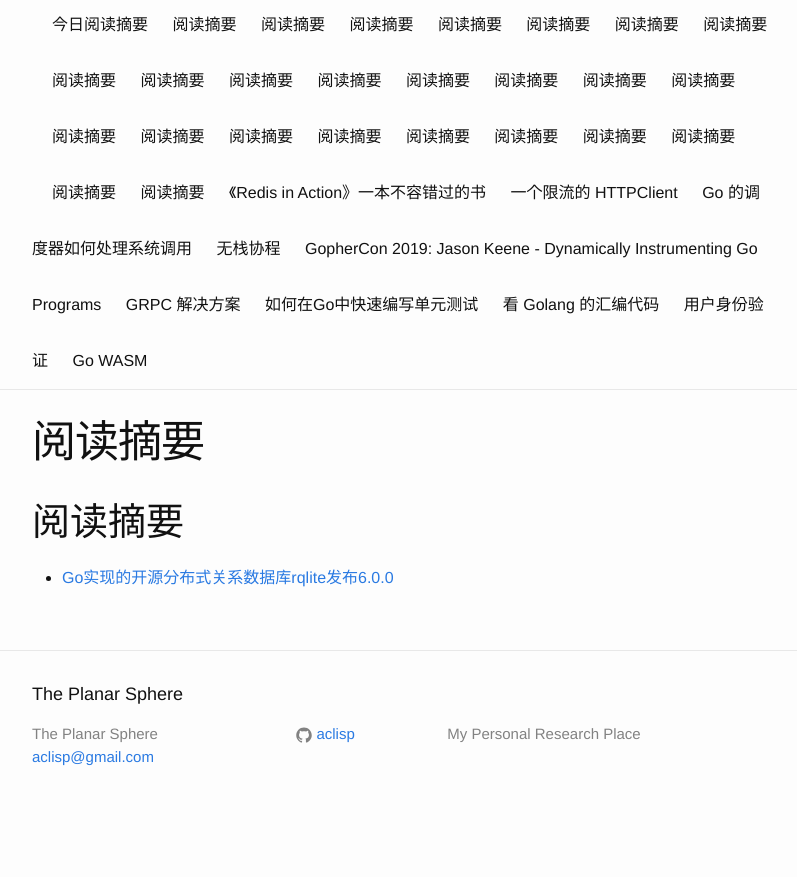
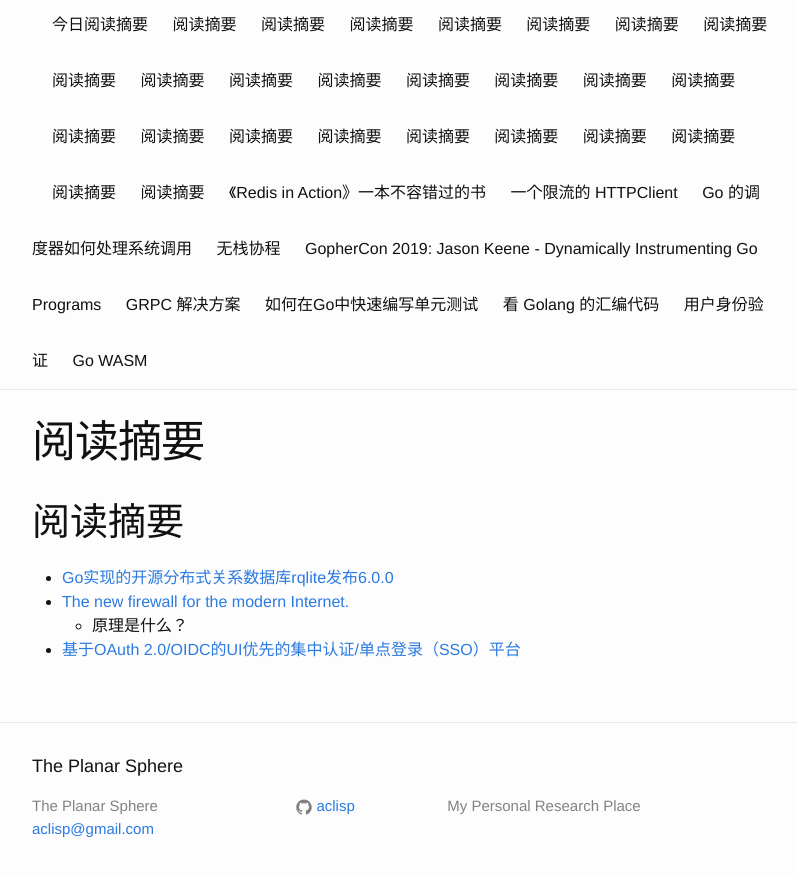
Before and after one commit to aclisp/aclisp.github.io, a Jekyll site: the page built from issues/2021-06/issue-2021-06-09.md, in a window 1280 px wide and 900 px high, scrolled down 680 px. Shown: the top 877 px of the window, without its empty margins (238-1035 px from the left). Built offline with Jekyll 4.4.1, drawn with Linux system fonts in a browser that asks for light colours; our own code applies the rules of GitHub Pages for plain Markdown files; before the commit the page ends 1508 px from its top, so only the background shows below that.

Commit message:
update doc

```diff
--- a/issues/2021-06/issue-2021-06-09.md
+++ b/issues/2021-06/issue-2021-06-09.md
@@ -1,3 +1,6 @@
 # 阅读摘要
 
 * [Go实现的开源分布式关系数据库rqlite发布6.0.0](https://www.philipotoole.com/rqlite-6-0-0-building-for-the-future/)
+* [The new firewall for the modern Internet.](https://nextdns.io/)
+  - 原理是什么？
+* [基于OAuth 2.0/OIDC的UI优先的集中认证/单点登录（SSO）平台](https://github.com/casbin/casdoor)
```
